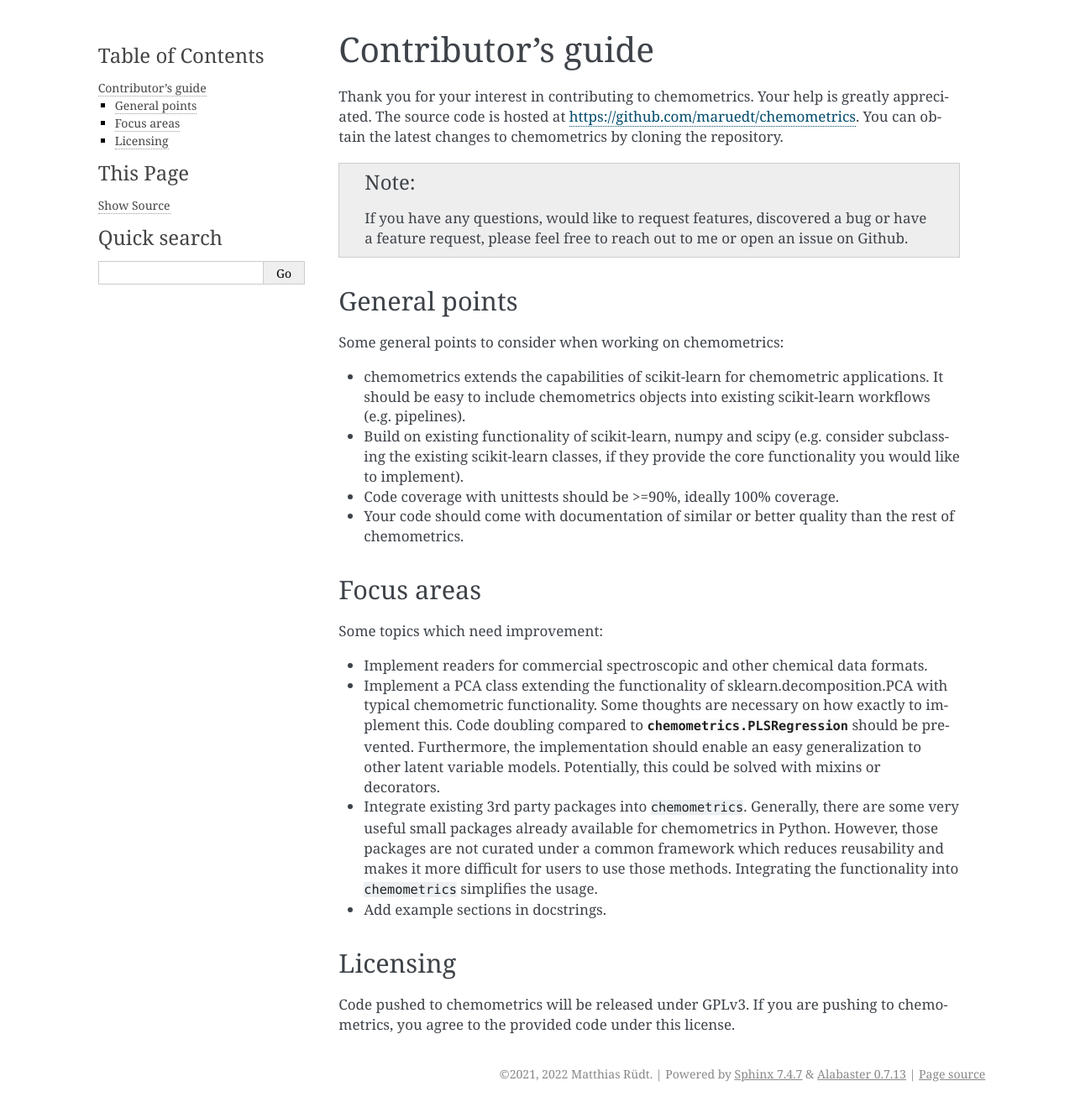
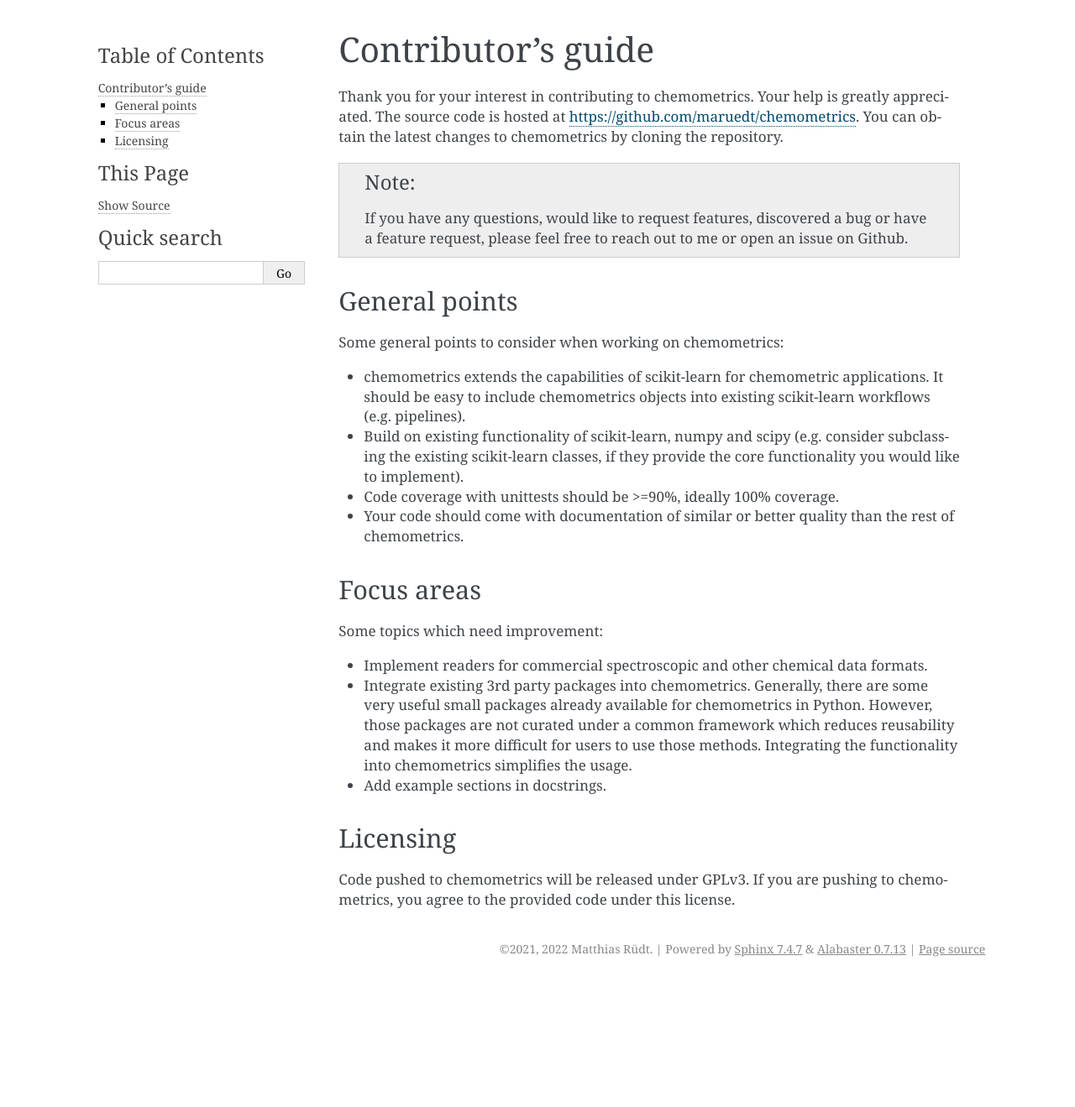
Before and after one commit to maruedt/chemometrics, a Sphinx documentation site: the page built from docs/source/contributing.rst, in a window 1280 px wide. Shown: the whole page at 84% size. Built offline with Sphinx 7.4.7, drawn with Linux system fonts in a browser that asks for light colours; after the commit the page ends 1170 px from its top, so only the background shows below that.

Commit message:
Remove obsolete point from contributing.rst

```diff
--- a/docs/source/contributing.rst
+++ b/docs/source/contributing.rst
@@ -35,19 +35,12 @@ Some topics which need improvement:
 
 * Implement readers for commercial spectroscopic and other chemical data
   formats.
-* Implement a PCA class extending the functionality of
-  sklearn.decomposition.PCA with typical chemometric functionality. Some
-  thoughts are necessary on how exactly to implement this. Code doubling
-  compared to :py:class:`chemometrics.PLSRegression` should be prevented.
-  Furthermore, the implementation should enable an easy generalization to other
-  latent variable models. Potentially, this could be solved with mixins or
-  decorators.
-* Integrate existing 3rd party packages into ``chemometrics``. Generally, there
+* Integrate existing 3rd party packages into chemometrics. Generally, there
   are some very useful small packages already available for
   chemometrics in Python. However, those packages are not curated under a
   common framework which reduces reusability and makes it more difficult for
   users to use those methods. Integrating the functionality into
-  ``chemometrics`` simplifies the usage.
+  chemometrics simplifies the usage.
 * Add example sections in docstrings.
 
 
```
